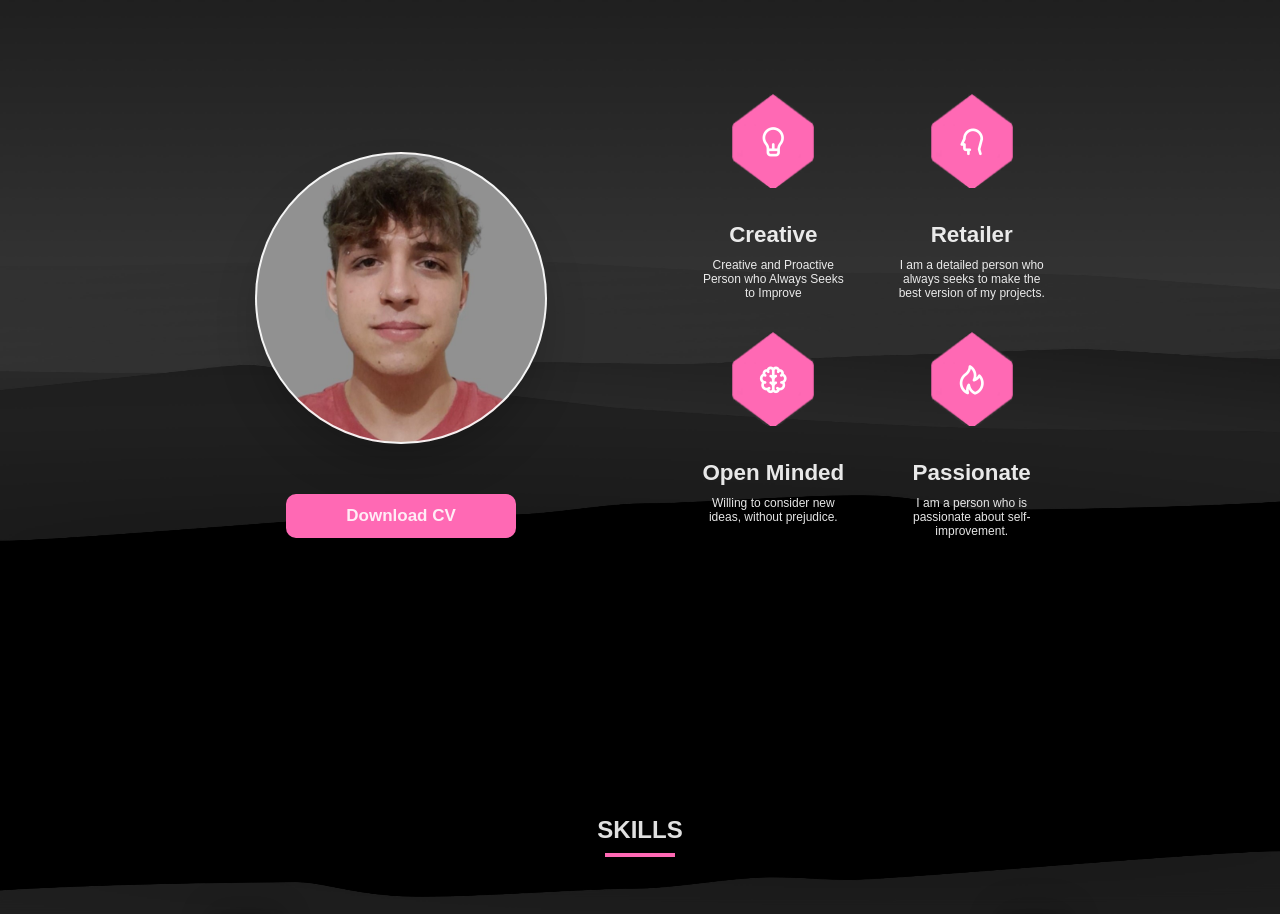
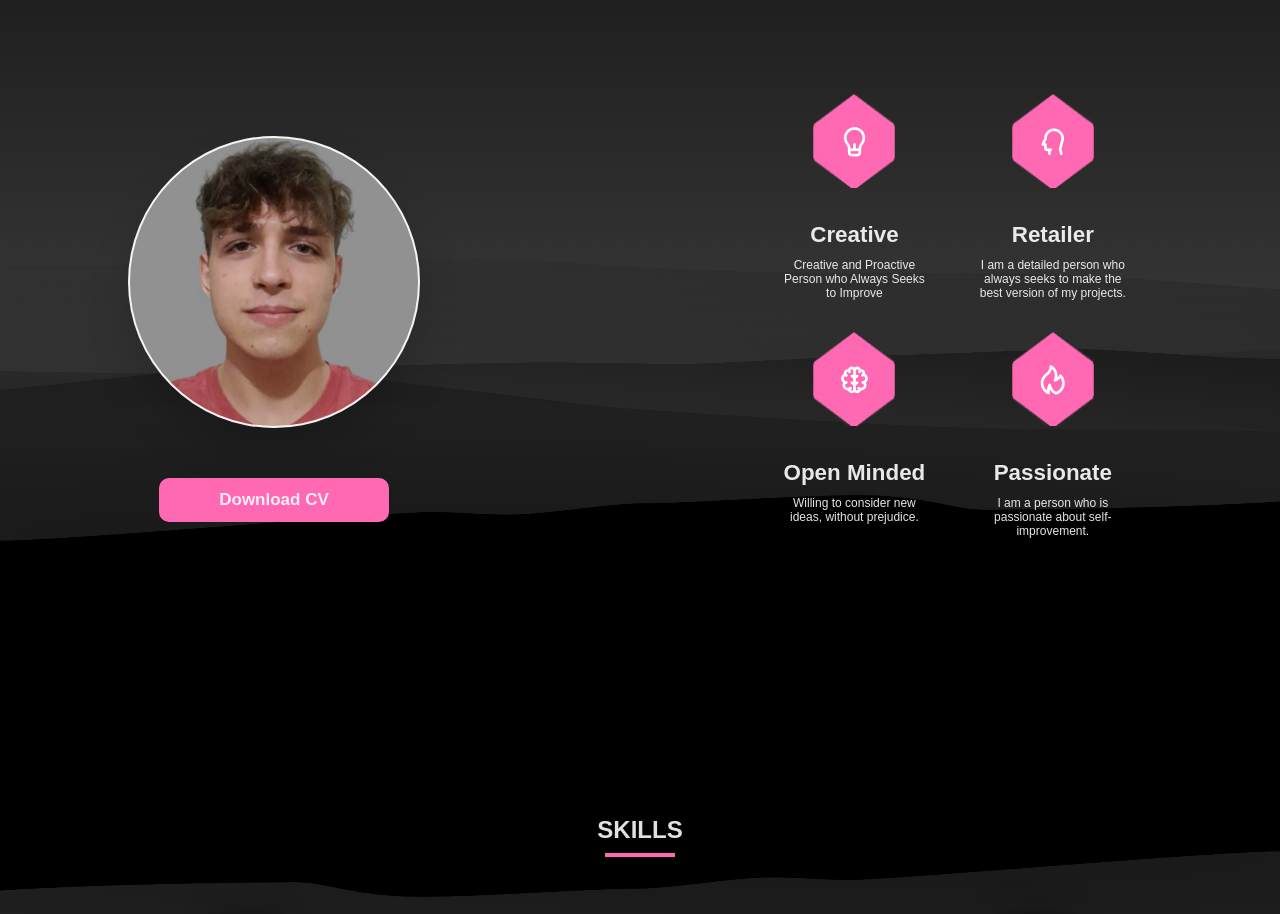
Before and after one commit to tobitortosa/PortFolio, a React (Create React App) app: page / in a window 1280 px wide. Shown: the part 960-1874 px from the top of the page. Built offline with nearby package versions, Linux system fonts and the light colour scheme.

Commit message:
changed button place and cv link

```diff
--- a/src/components/About/About.js
+++ b/src/components/About/About.js
@@ -6,17 +6,17 @@
     <div className={s.container} id="About">
       <h3 className={s.title}>ABOUT</h3>
       <div className={s.textAndImgContainer}>
-        <div className={s.textContainer}>
           <div className={s.imgContainer}>
             <div id={s.img}></div>
             <a
-            href="https://drive.google.com/file/d/1gJlHtipFp0XfYKTifGZfVjE78XAJTrns/view?usp=drive_link"
+              href="https://drive.google.com/file/d/17_8X6AcklihpCgh65lllhYHgCVfJaB3m/view?usp=drive_link"
               target="_blank"
               rel="noopener noreferrer"
             >
               Download CV
             </a>
           </div>
+        <div className={s.textContainer}>
         </div>
         <div className={s.hexContainer}>
           <div className={s.twoHexContainer}>
--- a/src/components/About/About.module.css
+++ b/src/components/About/About.module.css
@@ -67,6 +67,7 @@
   border-radius: 50%;
   border: 2px solid rgba(255, 255, 255, 0.9);
   box-shadow: rgba(0, 0, 0, 0.25) 0px 25px 50px -12px;
+  margin-top: 10px;
 }
 
 .hexContainer {
@@ -76,12 +77,11 @@
 }
 
 .textContainer {
-  height: 50vh;
   width: 80vw;
   display: flex;
   align-items: center;
   justify-content: center;
-  margin-top: 4vh;
+  margin-top: 2vh;
 }
 
 .twoHexContainer {
```
Lines whose indentation alone changed are shown as unchanged.
